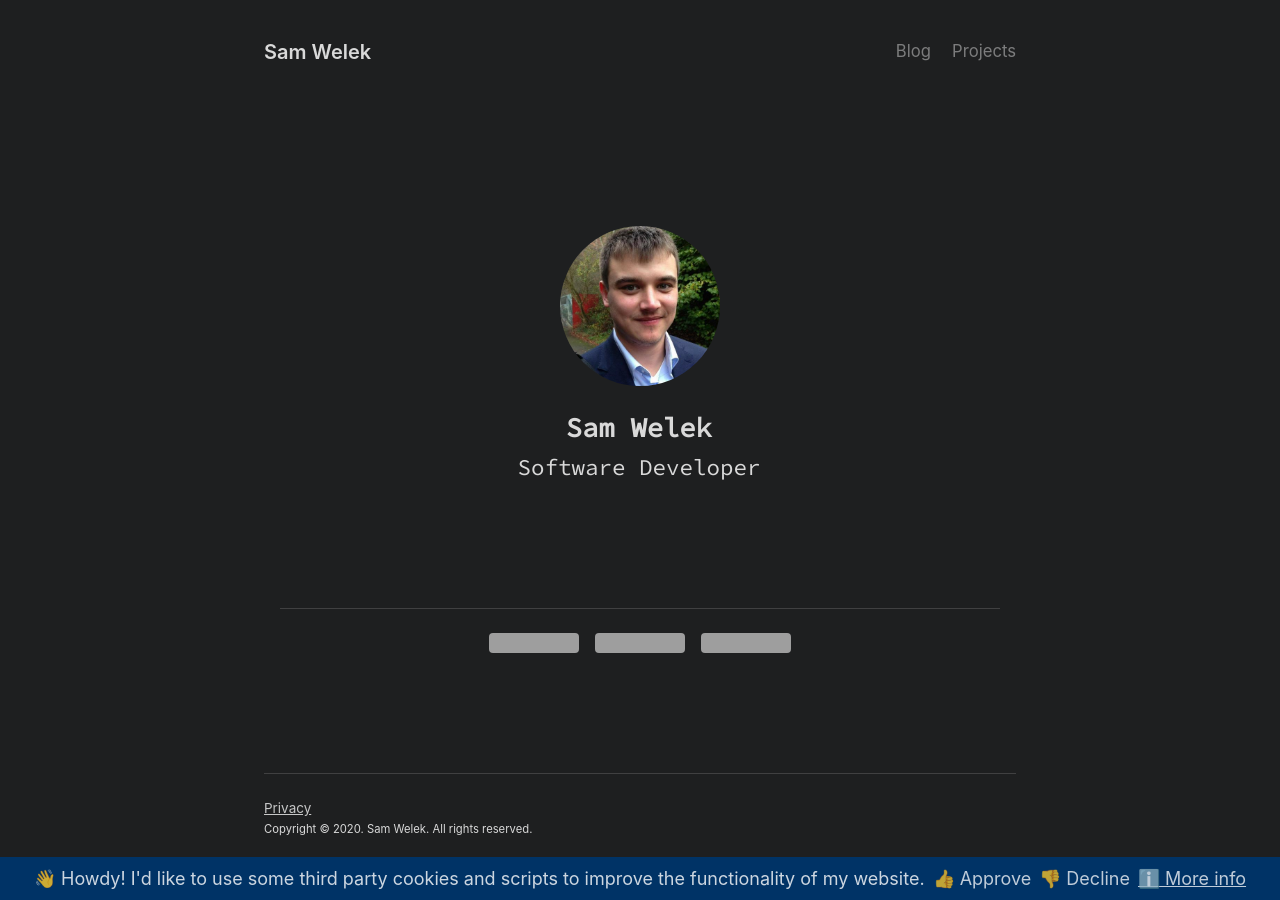
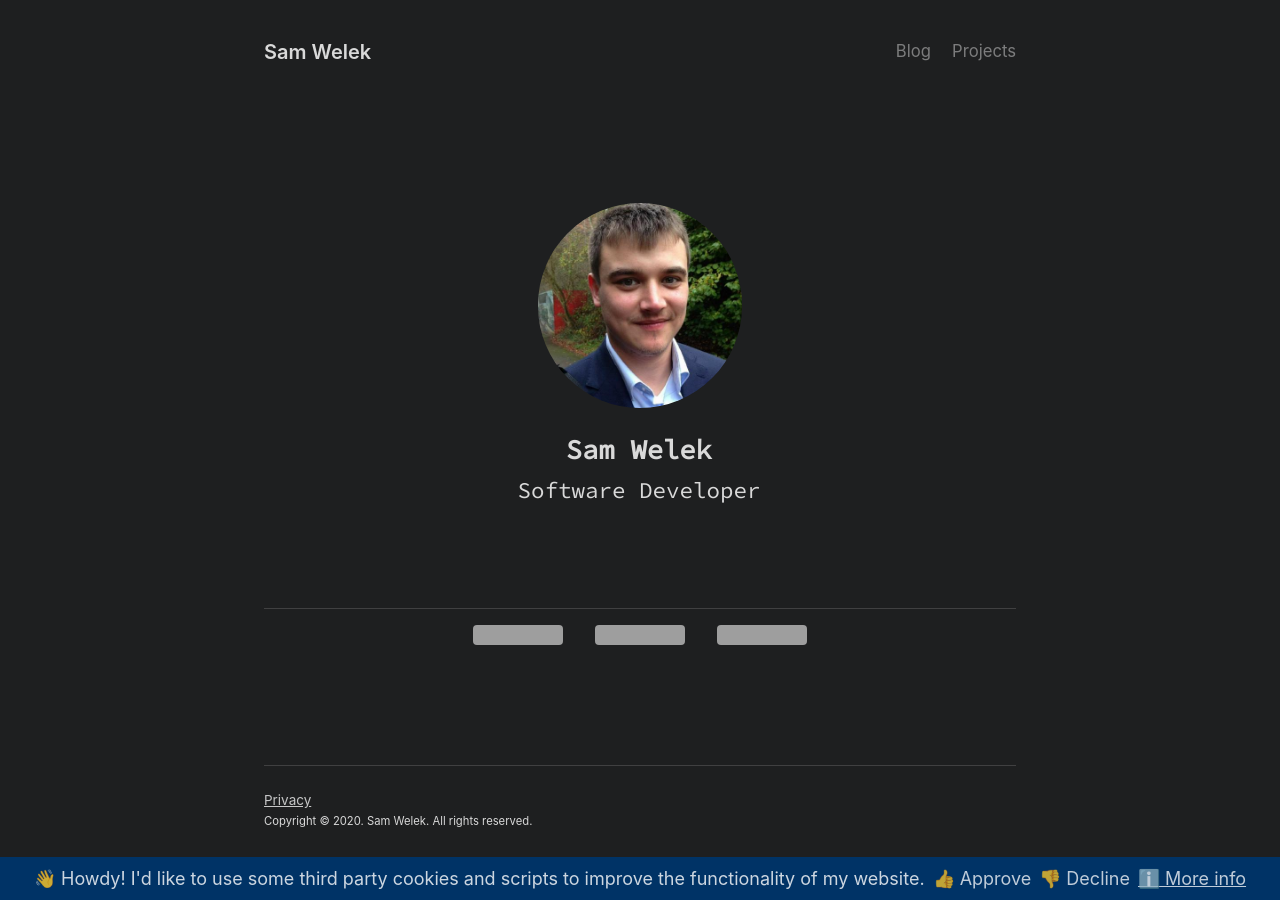
Before and after one commit to tiberiushunter/samwelek.co.uk, a Jekyll site: the page built from index.md, in a window 1280 px wide. Built offline with Jekyll 4.4.1, drawn with Linux system fonts in a browser that asks for light colours; emoji names are drawn with the system emoji font; grey boxes are pictures that could not be loaded.

Commit message:
Reworking media queries for mobile view of home screen

```diff
--- a/_sass/_home.scss
+++ b/_sass/_home.scss
@@ -7,21 +7,25 @@
 	margin-top: 55vh;
 }
 
+
+
+@media screen and (min-width: 1081px) {
+	.profile-img {
+		width: 10vw;
+	}
+}
+@media screen and (min-width: 1025px) and (max-width: 1280px) {
+	.profile-img {
+		width: 16vw;
+	}
+}
 @media screen and (max-width: 1024px) {
 	.profile-img {
 		width: 30vw;
 	}
 }
-@media screen and (min-width: 1025px) and (max-width: 1280px) {
-	.profile-img {
-		width: 22.5vw;
-	}
-}
-@media screen and (min-width: 1081px) {
-	.profile-img {
-		width: 12.5vw;
-	}
-}
+
+
 
 .profile-img {
 	height: auto;
--- a/_sass/_layout.scss
+++ b/_sass/_layout.scss
@@ -17,7 +17,11 @@ footer {
   border-top: 1px solid var(--border-color);
 }
 
-
+@media screen and (min-height: 1024px) {
+  .home-footer {
+    margin-top: calc(var(--spacer-3)*4);
+  }
+}
 @media screen and (max-height: 1024px) {
   .home-footer {
     margin-top: calc(var(--spacer-2)*5);
@@ -29,16 +33,44 @@ footer {
   }
 }
 
+@media screen and (min-width: 800px) {
+  .shield {
+    margin-left:var(--spacer);
+    margin-right:var(--spacer);
+    img {
+      margin-left: 1rem;
+      margin-right: 1rem;
+    }
+  }
+}
+@media screen and (max-width: 800px) {
+  .shield {
+    margin-left:var(--spacer);
+    margin-right:var(--spacer);
+    img {
+      margin-left: 0.5rem;
+      margin-right: 0.5rem;
+    }
+  }
+}
+@media screen and (max-width: 400px) {
+  .shield {
+    margin-left:0;
+    margin-right:0;
+    img {
+      margin-left: 0.1rem;
+      margin-right: 0.1rem;
+    }
+  }
+}
+
 .shield {
   display: flex;
   justify-content: center;
   margin: 0;
   padding-top:1rem;
-  margin-left:var(--spacer);
-  margin-right:var(--spacer);
   border-top: 1px solid var(--border-color);
   img {
-    margin: 0.5rem;
     margin-bottom: 0;
   }
 }
```
